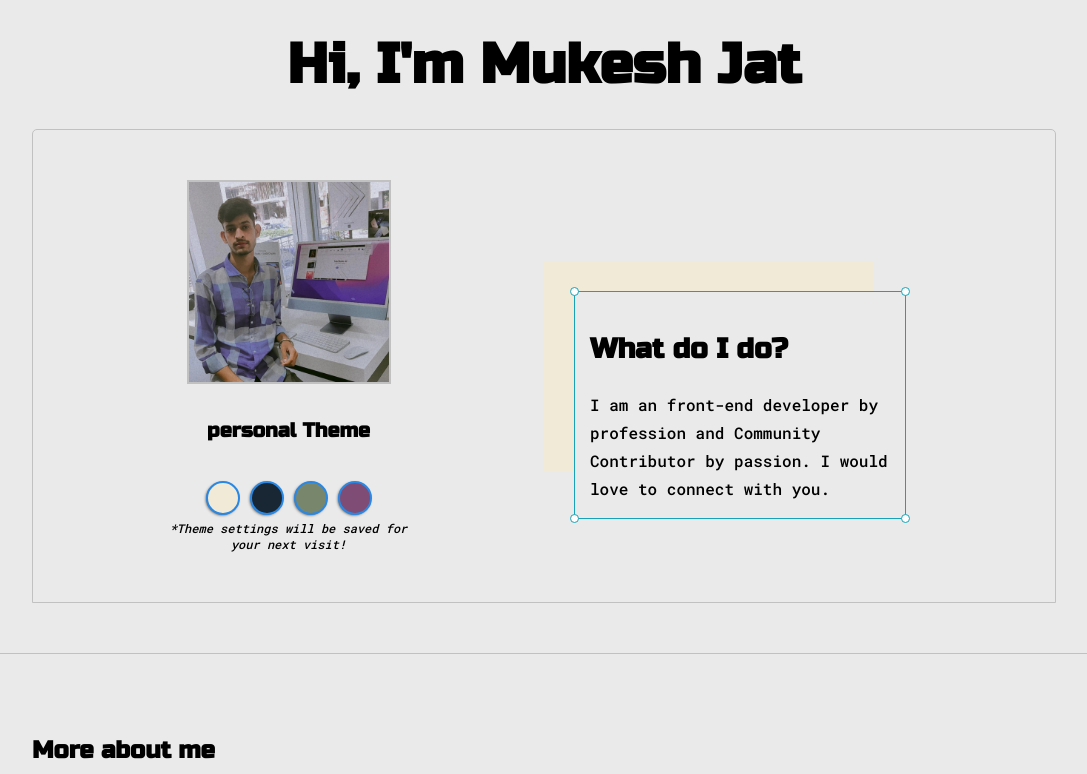
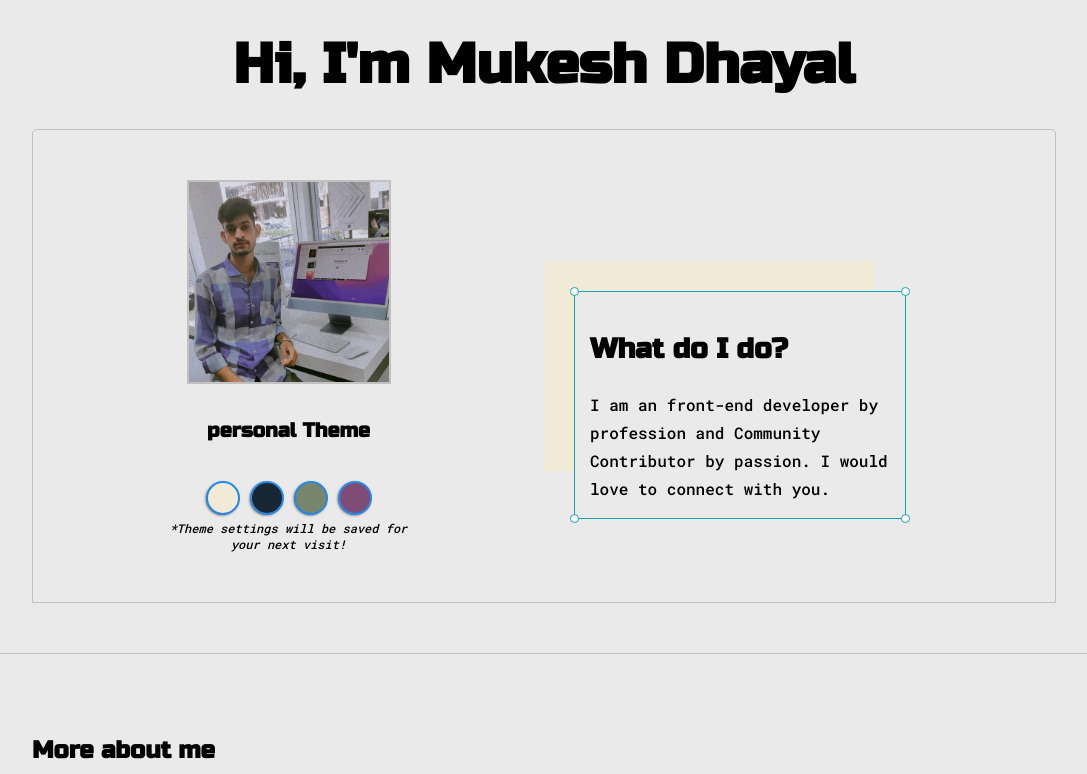
Before and after one commit to mukeshjat/portfolio, a plain HTML site: page index.html in a window 1280 px wide. Shown: the top 774 px of the page, without its empty margins (96-1183 px from the left). Drawn offline with Linux system fonts and the light colour scheme.

Commit message:
Update index.html

```diff
--- a/index.html
+++ b/index.html
@@ -21,7 +21,7 @@
     <section class="first">
         <div class="firstcontent">
             <div class="name-wrapper">
-                <h1>Hi, I'm Mukesh Jat</h1>
+                <h1>Hi, I'm Mukesh Dhayal</h1>
 
             </div>
             <div class="intro-wrapper">
```
